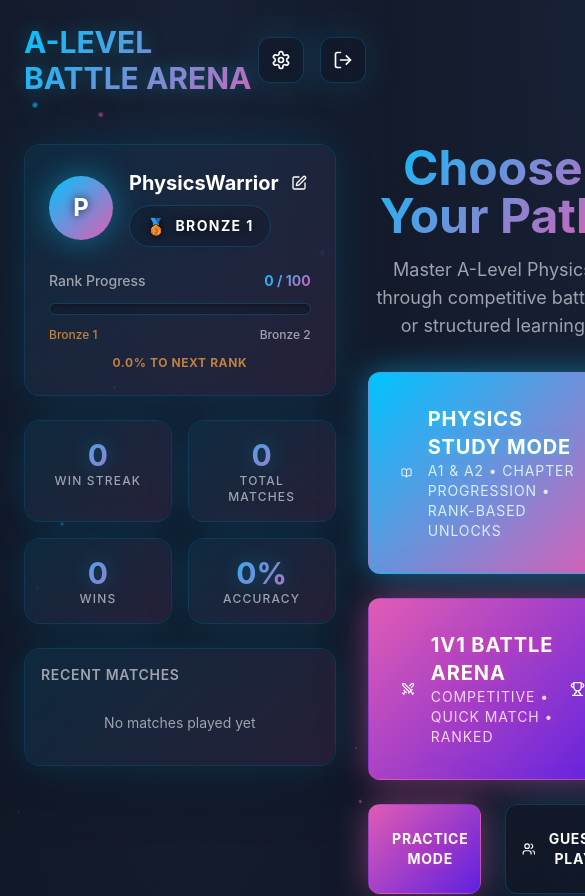
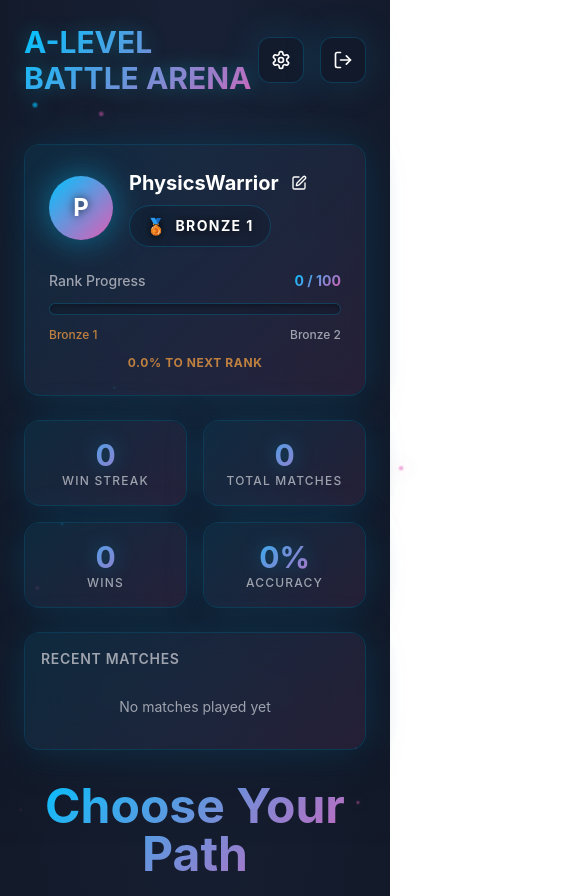
Before and after one commit to EatWheat-25/physics-duel-dash, a React (Vite) app: page / in a window 390 px wide. Shown: the top 896 px of the page, 585 px wide, since content can reach past the window. Built offline with nearby package versions, Linux system fonts and the light colour scheme.

Commit message:
Fix: "Choose Your Path" menu visibility
Ensure the "Choose Your Path" menu is visible on mobile devices.

```diff
--- a/src/components/Dashboard.tsx
+++ b/src/components/Dashboard.tsx
@@ -45,13 +45,13 @@ const Dashboard: React.FC<DashboardProps> = ({ onStartBattle, onSelectPhysicsMod
         </div>
       </nav>
 
-      <div className="relative z-10 flex gap-8 p-6 max-w-7xl mx-auto">
+      <div className="relative z-10 flex flex-col lg:flex-row gap-8 p-6 max-w-7xl mx-auto">
         {/* Left Panel - Profile & Stats */}
         <motion.div
           initial={{ opacity: 0, x: -50 }}
           animate={{ opacity: 1, x: 0 }}
           transition={{ delay: 0.2 }}
-          className="w-80 space-y-6"
+          className="w-full lg:w-80 space-y-6"
         >
           {/* Profile Card */}
           <div className="cyber-card p-6">
```
